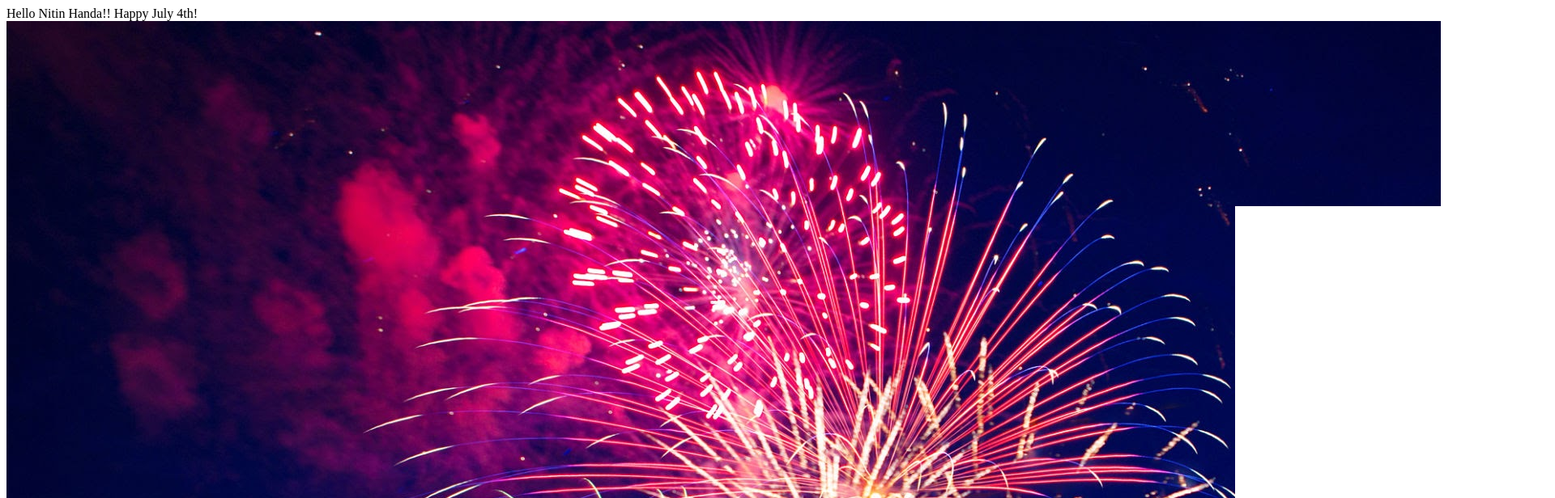
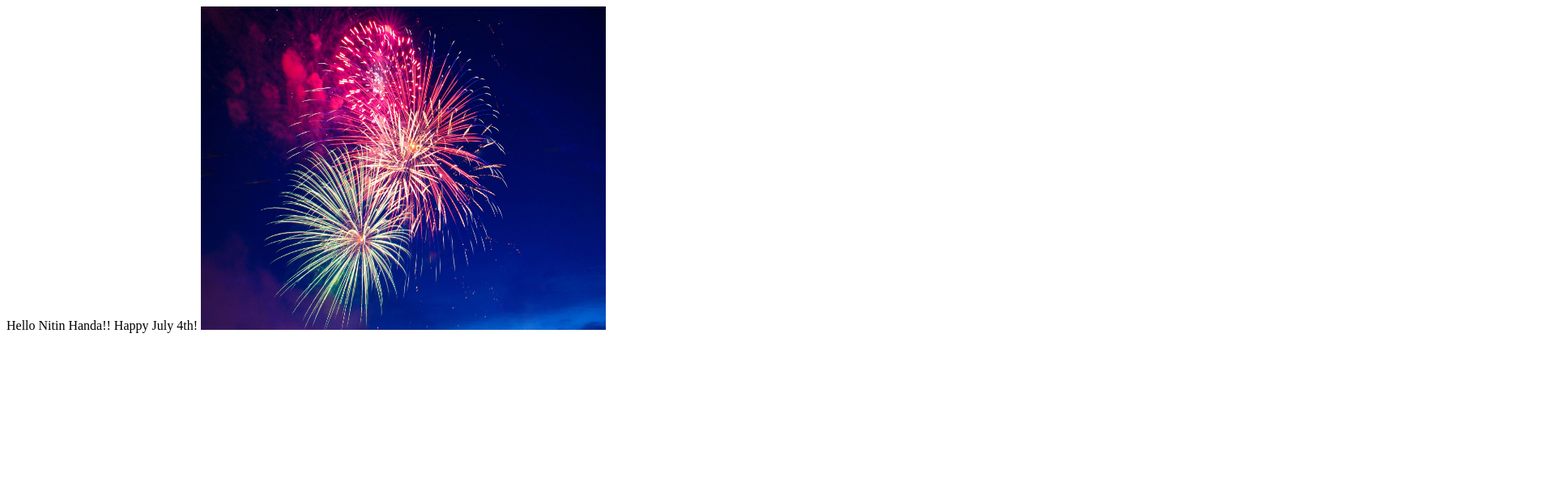
Before and after one commit to nithanda/nithanda.github.io, a plain HTML site: page index.html in a window 1280 px wide. Shown: the top 616 px of the page at 81% size, 1920 px wide, since content can reach past the window. Drawn offline with Linux system fonts and the light colour scheme.

Commit message:
Update index.html

```diff
--- a/index.html
+++ b/index.html
@@ -1,2 +1,2 @@
 Hello Nitin Handa!! Happy July 4th!
-<img src="fireworks.jpeg" alt="Fireworks">
+<img src="fireworks.jpeg" alt="Fireworks" width="500" height="400"/>
```
